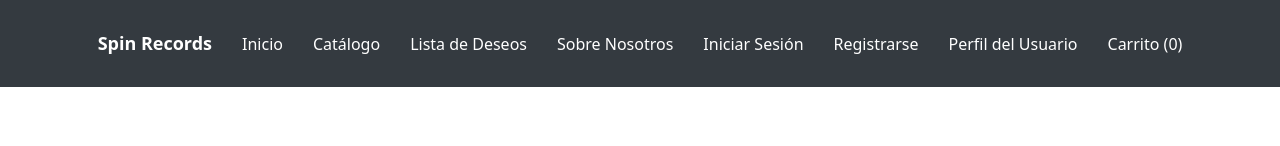
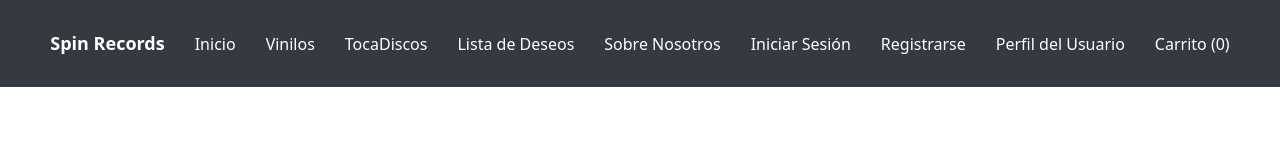
Before and after one commit to HoracioEvGlez25/TheSpinRecords, a React (Create React App) app: page / in a window 1280 px wide. Shown: the top 146 px of the page. Built offline with nearby package versions, Linux system fonts and the light colour scheme.

Commit message:
actualizacion

```diff
--- a/src/components/board-navigation.js
+++ b/src/components/board-navigation.js
@@ -29,7 +29,10 @@ function BoardNavigation({ cartItems }) {
           Inicio
         </Link>
         <Link to="/catalog" style={{ color: 'white', textDecoration: 'none', fontSize: '16px' }}>
-          Catálogo
+          Vinilos
+        </Link>
+        <Link to="/TocaDiscos" style={{ color: 'white', textDecoration: 'none', fontSize: '16px' }}>
+          TocaDiscos
         </Link>
         <Link to="/wishlist" style={{ color: 'white', textDecoration: 'none', fontSize: '16px' }}>
           Lista de Deseos
```
